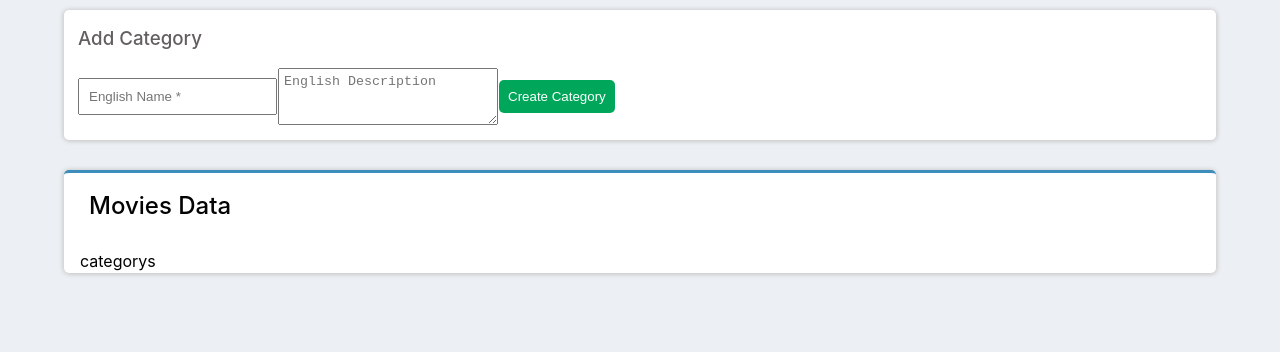
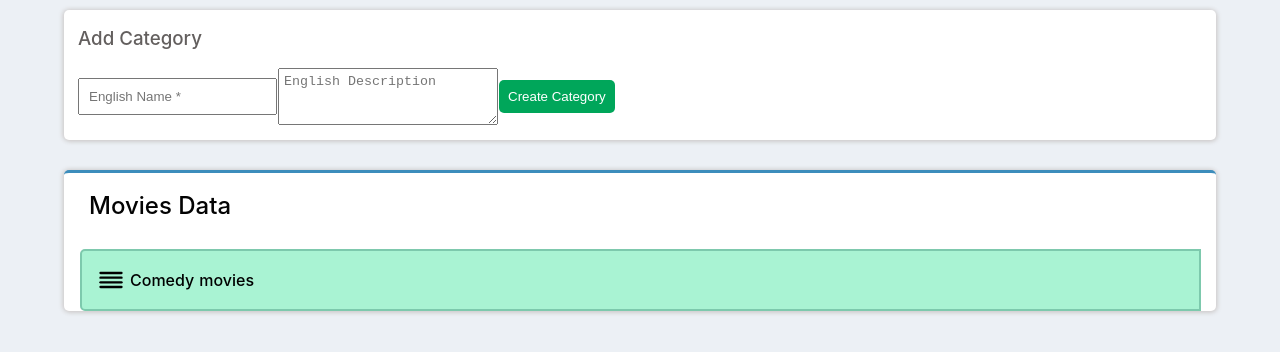
Before and after one commit to mahmoud-sayed/CRUD-System-Using---ReactJS---Hooks---props-passing-data, a React (Create React App) app: page / in a window 1280 px wide. Shown: the top 352 px of the page. Built offline with nearby package versions, Linux system fonts and the light colour scheme.

Commit message:
created the categorys lapel

```diff
--- a/src/components/categories/index.jsx
+++ b/src/components/categories/index.jsx
@@ -1,9 +1,25 @@
-import React from 'react';
+import React, { useState } from 'react';
 import './style.scss';
 
+//react icons
+import { FiAlignJustify } from "react-icons/fi";
+
+//component
+import Movies from './../movie';
 const Categories = () => {
+    //hooks
+    const [openCategory, setOpenCategory] = useState(false);
+
+    const showMovies = () => {
+
+    }
     return (
-        <div>categorys </div>
+        <div className="category" onClick={showMovies}>
+            <FiAlignJustify className='item' />
+            <p>Comedy</p>
+
+            <Movies />
+        </div>
     );
 }
 
--- a/src/components/categories/style.scss
+++ b/src/components/categories/style.scss
@@ -1 +1,19 @@
 @import './../../global/global-style.scss';
+.category {
+    display: flex;
+    flex-direction: row;
+    align-items: center;
+    gap: 5px;
+    background-color: #A9F3D3;
+    padding: 15px 15px;
+    border-radius: 5px 0 0 5px;
+    border: 2px solid #7dc9ad;
+    font-weight: 500;
+    cursor: pointer;
+    &:hover {
+        background-color: #a4ebcc
+    }
+    .item {
+        font-size: 28px;
+    }
+}
--- a/src/components/form/style.scss
+++ b/src/components/form/style.scss
@@ -18,5 +18,8 @@ form {
         cursor: pointer;
         border: none;
         border-radius: 5px;
+        &:hover {
+            background-color: #33d88e;
+        }
     }
 }
--- a/src/components/movie/index.jsx
+++ b/src/components/movie/index.jsx
@@ -1,2 +1,13 @@
 import React from 'react';
 import './style.scss';
+
+const Movie = () => {
+
+    return (
+        <div>
+            movies
+        </div>
+    );
+}
+
+export default Movie;
--- a/src/pages/style.scss
+++ b/src/pages/style.scss
@@ -30,7 +30,7 @@
             padding: 15px 0 0 25px;
         }
         .categories-wrapper {
-            padding: 15px 0 0 16px;
+            padding: 15px 15px 0 16px;
         }
     }
 }
```
